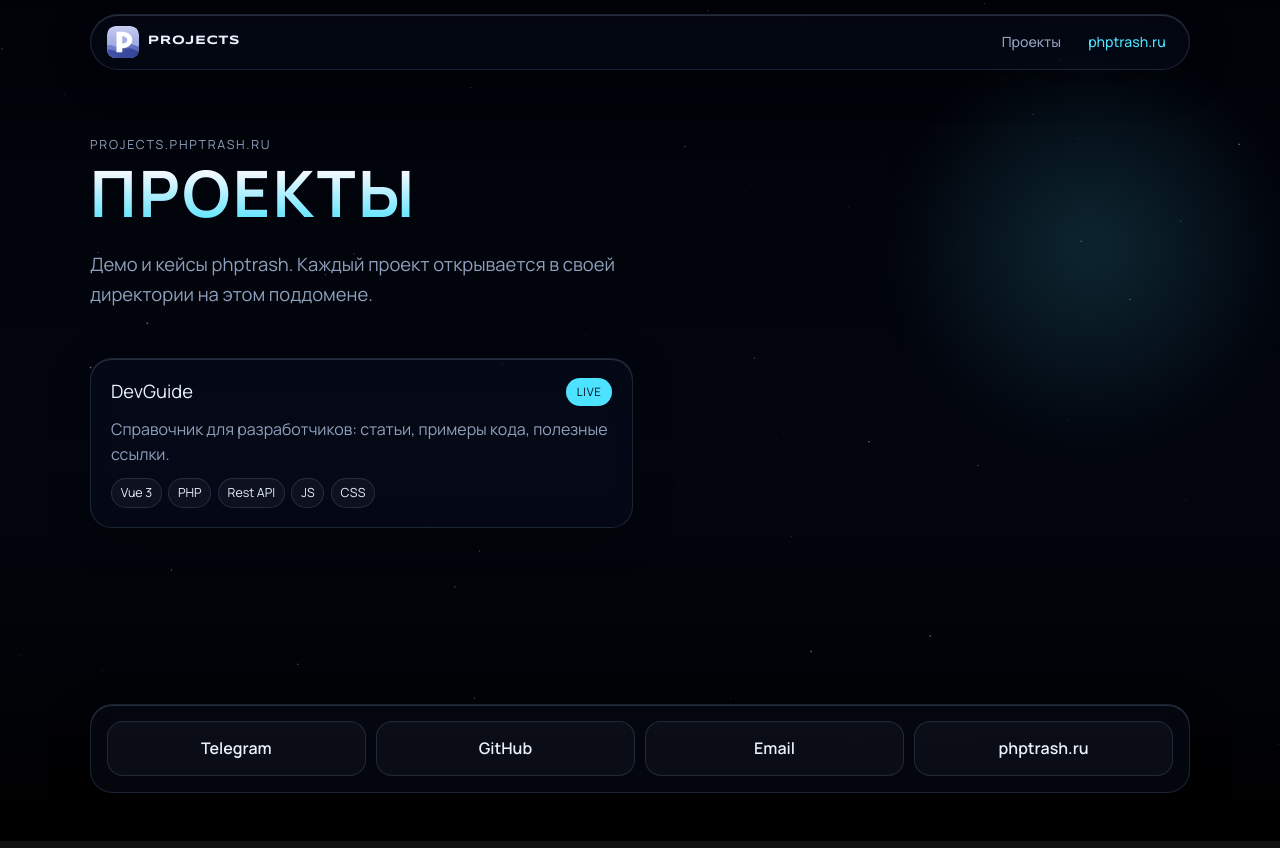
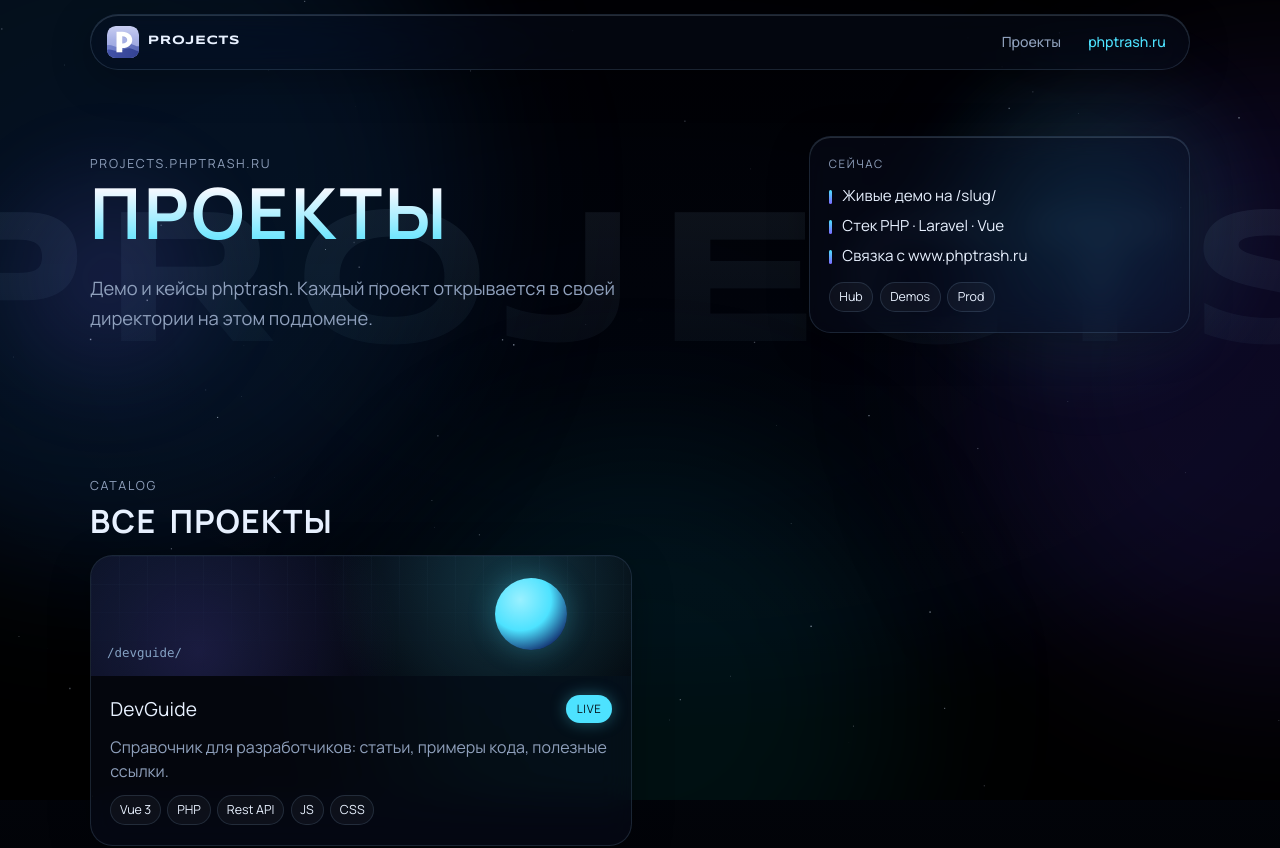
Before and after one commit to razemsb/phptrash.ru, a Vue app: page / in a window 1280 px wide. Shown: the top 848 px of the page. Built offline with nearby package versions, Linux system fonts and the light colour scheme.

Commit message:
Polish hub visuals to match portfolio cosmos style.
Keep FTP deploy workflow targeting /www/projects.phptrash.ru/.

Co-authored-by: Cursor <cursoragent@cursor.com>

```diff
--- a/src/App.vue
+++ b/src/App.vue
@@ -1,5 +1,6 @@
 <script setup lang="ts">
 import StarsCanvas from '@/components/StarsCanvas.vue'
+import CosmosLayer from '@/components/CosmosLayer.vue'
 import Navbar from '@/components/Navbar.vue'
 import Hero from '@/components/Hero.vue'
 import ProjectsGrid from '@/components/ProjectsGrid.vue'
@@ -8,6 +9,7 @@ import Footer from '@/components/Footer.vue'
 
 <template>
   <div class="shell">
+    <CosmosLayer />
     <StarsCanvas />
     <Navbar />
     <main>
@@ -22,6 +24,8 @@ import Footer from '@/components/Footer.vue'
 .shell {
   position: relative;
   min-height: 100vh;
+  overflow-x: hidden;
+  background: linear-gradient(180deg, var(--bg), var(--bg-2) 50%, #000 100%);
 }
 
 main {
--- /dev/null
+++ b/src/components/CosmosLayer.vue
@@ -0,0 +1,100 @@
+<script setup lang="ts"></script>
+
+<template>
+  <div class="cosmos" aria-hidden="true">
+    <div class="veil" />
+    <div class="nebula n1" />
+    <div class="nebula n2" />
+    <div class="nebula n3" />
+    <div class="watermark">PROJECTS</div>
+  </div>
+</template>
+
+<style scoped>
+.cosmos {
+  position: fixed;
+  inset: 0;
+  z-index: 0;
+  pointer-events: none;
+  overflow: hidden;
+}
+
+.veil {
+  position: absolute;
+  inset: 0;
+  background:
+    radial-gradient(ellipse 70% 55% at 50% 40%, transparent 0%, rgba(0, 0, 0, 0.35) 72%, #000 100%);
+}
+
+.nebula {
+  position: absolute;
+  border-radius: 50%;
+  filter: blur(80px);
+}
+
+.n1 {
+  top: -18%;
+  left: -20%;
+  width: 55vmax;
+  height: 55vmax;
+  background: var(--nebula-a);
+  animation: drift 28s ease-in-out infinite;
+}
+
+.n2 {
+  top: 8%;
+  right: -24%;
+  width: 48vmax;
+  height: 48vmax;
+  background: var(--nebula-b);
+  animation: drift 36s ease-in-out infinite reverse;
+}
+
+.n3 {
+  bottom: -20%;
+  left: 30%;
+  width: 40vmax;
+  height: 40vmax;
+  background: rgba(0, 160, 180, 0.1);
+  animation: drift 42s ease-in-out infinite;
+}
+
+.watermark {
+  position: absolute;
+  top: 18%;
+  left: 50%;
+  transform: translateX(-50%);
+  font-family: var(--font-display);
+  font-size: clamp(4rem, 18vw, 12rem);
+  font-weight: 700;
+  letter-spacing: 0.08em;
+  color: transparent;
+  background: linear-gradient(180deg, rgba(180, 220, 255, 0.09), rgba(77, 226, 255, 0.02));
+  -webkit-background-clip: text;
+  background-clip: text;
+  white-space: nowrap;
+  user-select: none;
+}
+
+@keyframes drift {
+  0%,
+  100% {
+    transform: translate3d(0, 0, 0) scale(1);
+  }
+  50% {
+    transform: translate3d(3%, -4%, 0) scale(1.06);
+  }
+}
+
+@media (max-width: 820px) {
+  .nebula {
+    filter: blur(55px);
+  }
+}
+
+@media (prefers-reduced-motion: reduce) {
+  .nebula {
+    animation: none;
+  }
+}
+</style>
--- a/src/components/Hero.vue
+++ b/src/components/Hero.vue
@@ -2,14 +2,31 @@
 
 <template>
   <section id="top" class="hero page">
-    <div class="glow" aria-hidden="true" />
+    <div class="glow a" aria-hidden="true" />
+    <div class="glow b" aria-hidden="true" />
 
+    <div class="hero-main">
       <p class="kicker">projects.phptrash.ru</p>
       <h1>Проекты</h1>
       <p class="pitch">
         Демо и кейсы phptrash. Каждый проект открывается в своей директории на
         этом поддомене.
       </p>
+    </div>
+
+    <aside class="hero-card glass">
+      <p class="card-label">Сейчас</p>
+      <ul>
+        <li>Живые демо на /slug/</li>
+        <li>Стек PHP · Laravel · Vue</li>
+        <li>Связка с www.phptrash.ru</li>
+      </ul>
+      <div class="tags">
+        <span>Hub</span>
+        <span>Demos</span>
+        <span>Prod</span>
+      </div>
+    </aside>
   </section>
 </template>
 
@@ -17,32 +34,46 @@
 .hero {
   position: relative;
   z-index: 1;
+  display: grid;
+  gap: 1.5rem;
   padding-top: clamp(6.5rem, 14vw, 8.5rem);
-  padding-bottom: clamp(1.5rem, 4vw, 2.5rem);
+  padding-bottom: clamp(2rem, 5vw, 3.5rem);
+  align-items: end;
 }
 
 .glow {
   position: absolute;
-  top: 10%;
-  right: -10%;
-  width: min(55vw, 420px);
-  height: min(55vw, 420px);
   border-radius: 50%;
-  background: radial-gradient(circle, rgba(77, 226, 255, 0.16), transparent 68%);
-  filter: blur(20px);
   pointer-events: none;
   z-index: -1;
+  filter: blur(28px);
+}
+
+.glow.a {
+  top: 8%;
+  right: -8%;
+  width: min(48vw, 380px);
+  height: min(48vw, 380px);
+  background: radial-gradient(circle, rgba(77, 226, 255, 0.2), transparent 70%);
+}
+
+.glow.b {
+  bottom: -10%;
+  left: -12%;
+  width: min(42vw, 300px);
+  height: min(42vw, 300px);
+  background: radial-gradient(circle, rgba(124, 107, 255, 0.16), transparent 70%);
 }
 
 h1 {
   margin: 0 0 1rem;
   font-family: var(--font-display);
-  font-size: clamp(2.2rem, 7vw, 4rem);
+  font-size: clamp(2.4rem, 8vw, 4.4rem);
   font-weight: 700;
   letter-spacing: 0.04em;
   text-transform: uppercase;
-  line-height: 1.05;
-  background: linear-gradient(180deg, #f2f8ff 10%, var(--accent) 90%);
+  line-height: 1.02;
+  background: linear-gradient(180deg, #f2f8ff 8%, var(--accent) 92%);
   -webkit-background-clip: text;
   background-clip: text;
   color: transparent;
@@ -55,4 +86,65 @@ h1 {
   font-size: clamp(1rem, 2.2vw, 1.15rem);
   line-height: 1.65;
 }
+
+.hero-card {
+  padding: 1.15rem 1.2rem 1.25rem;
+  border-radius: 1.35rem;
+}
+
+.card-label {
+  margin: 0 0 0.75rem;
+  font-size: 0.72rem;
+  letter-spacing: 0.14em;
+  text-transform: uppercase;
+  color: var(--muted);
+}
+
+ul {
+  margin: 0 0 1rem;
+  padding: 0;
+  list-style: none;
+  display: grid;
+  gap: 0.55rem;
+}
+
+li {
+  position: relative;
+  padding-left: 0.85rem;
+  color: var(--text);
+  font-size: 0.95rem;
+  line-height: 1.4;
+}
+
+li::before {
+  content: '';
+  position: absolute;
+  left: 0;
+  top: 0.35rem;
+  width: 3px;
+  height: 0.85rem;
+  border-radius: 999px;
+  background: linear-gradient(180deg, var(--accent), var(--accent-2));
+}
+
+.tags {
+  display: flex;
+  flex-wrap: wrap;
+  gap: 0.4rem;
+}
+
+.tags span {
+  padding: 0.3rem 0.6rem;
+  border-radius: 999px;
+  font-size: 0.78rem;
+  border: 1px solid var(--glass-border);
+  background: rgba(255, 255, 255, 0.04);
+}
+
+@media (min-width: 900px) {
+  .hero {
+    grid-template-columns: 1.35fr 0.75fr;
+    gap: 2rem;
+  }
+}
 </style>
--- a/src/components/ProjectsGrid.vue
+++ b/src/components/ProjectsGrid.vue
@@ -10,15 +10,25 @@ const statusLabel: Record<string, string> = {
 
 <template>
   <section id="projects" class="section page">
+    <p class="kicker">Catalog</p>
+    <h2 class="section-title">Все проекты</h2>
+
     <div v-if="projects.length" class="grid">
       <a
-        v-for="project in projects"
+        v-for="(project, i) in projects"
         :key="project.id"
         :href="project.path"
         class="card glass"
+        :style="{ '--i': i }"
         :target="project.path.startsWith('http') ? '_blank' : undefined"
         :rel="project.path.startsWith('http') ? 'noopener noreferrer' : undefined"
       >
+        <div class="preview" aria-hidden="true">
+          <span class="orb" />
+          <span class="grid-lines" />
+          <span class="slug">{{ project.path }}</span>
+        </div>
+        <div class="body">
           <div class="head">
             <h3>{{ project.title }}</h3>
             <span class="badge" :data-status="project.status">
@@ -28,6 +38,7 @@ const statusLabel: Record<string, string> = {
           <p>{{ project.blurb }}</p>
           <div class="tags">
             <span v-for="tag in project.tags" :key="tag">{{ tag }}</span>
+          </div>
         </div>
       </a>
     </div>
@@ -42,27 +53,78 @@ const statusLabel: Record<string, string> = {
 .section {
   position: relative;
   z-index: 1;
-  padding-top: 0.5rem;
 }
 
 .grid {
   display: grid;
-  gap: 0.85rem;
+  gap: 0.95rem;
 }
 
 .card {
   display: grid;
-  gap: 0.7rem;
-  padding: 1.2rem 1.25rem;
-  border-radius: 1.35rem;
+  overflow: hidden;
+  border-radius: 1.4rem;
+  padding: 0;
   transition:
-    transform 0.2s ease,
-    border-color 0.2s ease;
+    transform 0.25s ease,
+    border-color 0.25s ease,
+    box-shadow 0.25s ease;
+  animation: rise 0.55s ease both;
+  animation-delay: calc(var(--i, 0) * 60ms);
 }
 
 .card:hover {
-  transform: translateY(-2px);
-  border-color: color-mix(in oklab, var(--accent) 40%, var(--glass-border));
+  transform: translateY(-3px);
+  border-color: color-mix(in oklab, var(--accent) 45%, var(--glass-border));
+  box-shadow:
+    0 16px 48px rgba(0, 0, 0, 0.35),
+    0 0 0 1px color-mix(in oklab, var(--accent) 18%, transparent);
+}
+
+.preview {
+  position: relative;
+  min-height: 7.5rem;
+  background:
+    radial-gradient(circle at 78% 30%, rgba(77, 226, 255, 0.22), transparent 42%),
+    radial-gradient(circle at 20% 80%, rgba(124, 107, 255, 0.18), transparent 45%),
+    linear-gradient(145deg, #07101f, #03060f 60%, #010208);
+  overflow: hidden;
+}
+
+.orb {
+  position: absolute;
+  right: 12%;
+  top: 18%;
+  width: 4.5rem;
+  height: 4.5rem;
+  border-radius: 50%;
+  background: radial-gradient(circle at 35% 30%, #9af0ff, #4de2ff 45%, #163a78 78%, #020812);
+  box-shadow: 0 0 28px rgba(77, 226, 255, 0.28);
+}
+
+.grid-lines {
+  position: absolute;
+  inset: 0;
+  background-image:
+    linear-gradient(rgba(160, 210, 255, 0.05) 1px, transparent 1px),
+    linear-gradient(90deg, rgba(160, 210, 255, 0.05) 1px, transparent 1px);
+  background-size: 28px 28px;
+  mask-image: linear-gradient(180deg, rgba(0, 0, 0, 0.55), transparent);
+}
+
+.slug {
+  position: absolute;
+  left: 1rem;
+  bottom: 0.85rem;
+  font-family: ui-monospace, SFMono-Regular, Menlo, Consolas, monospace;
+  font-size: 0.78rem;
+  color: rgba(180, 220, 255, 0.7);
+}
+
+.body {
+  display: grid;
+  gap: 0.7rem;
+  padding: 1.15rem 1.2rem 1.25rem;
 }
 
 .head {
@@ -74,7 +136,8 @@ const statusLabel: Record<string, string> = {
 
 h3 {
   margin: 0;
-  font-size: 1.15rem;
+  font-size: 1.2rem;
+  letter-spacing: 0.01em;
 }
 
 .badge {
@@ -85,15 +148,17 @@ h3 {
   text-transform: uppercase;
   border: 1px solid var(--glass-border);
   color: var(--muted);
+  flex-shrink: 0;
 }
 
 .badge[data-status='live'] {
   color: #041018;
   background: var(--accent);
   border-color: transparent;
+  box-shadow: 0 0 16px rgba(77, 226, 255, 0.35);
 }
 
-.card > p {
+.body > p {
   margin: 0;
   color: var(--muted);
   line-height: 1.55;
@@ -124,9 +189,26 @@ h3 {
   color: var(--muted);
 }
 
+@keyframes rise {
+  from {
+    opacity: 0;
+    transform: translateY(12px);
+  }
+  to {
+    opacity: 1;
+    transform: translateY(0);
+  }
+}
+
 @media (min-width: 820px) {
   .grid {
     grid-template-columns: repeat(2, minmax(0, 1fr));
   }
 }
+
+@media (prefers-reduced-motion: reduce) {
+  .card {
+    animation: none;
+  }
+}
 </style>
--- a/src/components/StarsCanvas.vue
+++ b/src/components/StarsCanvas.vue
@@ -7,35 +7,42 @@ let w = 0
 let h = 0
 let stars: { x: number; y: number; z: number; s: number }[] = []
 let t = 0
+let last = 0
 
 const spawn = () => {
-  const count = Math.min(120, Math.floor((w * h) / 14000))
+  const count = Math.min(140, Math.floor((w * h) / 12000))
   stars = Array.from({ length: count }, () => ({
     x: Math.random() * w,
     y: Math.random() * h,
     z: Math.random(),
-    s: Math.random() * 1.2 + 0.3,
+    s: Math.random() * 1.25 + 0.25,
   }))
 }
 
 const resize = () => {
   const canvas = canvasRef.value
   if (!canvas) return
-  w = Math.floor(window.innerWidth)
-  h = Math.floor(window.innerHeight)
+  w = Math.max(1, Math.floor(window.innerWidth))
+  h = Math.max(1, Math.floor(window.innerHeight))
   canvas.width = w
   canvas.height = h
   spawn()
 }
 
-const draw = () => {
+const draw = (now: number) => {
   const ctx = canvasRef.value?.getContext('2d')
   if (!ctx) return
-  t += 0.004
+  if (now - last < 33) {
+    raf = requestAnimationFrame(draw)
+    return
+  }
+  last = now
+  t += 0.0035
   ctx.clearRect(0, 0, w, h)
   for (const star of stars) {
-    const y = (star.y + t * (12 + star.z * 28)) % (h + 10)
-    ctx.fillStyle = `rgba(220,235,255,${0.2 + star.z * 0.55})`
+    const y = (star.y + t * (10 + star.z * 30)) % (h + 12)
+    const alpha = 0.18 + star.z * 0.6
+    ctx.fillStyle = `rgba(220,235,255,${alpha})`
     ctx.fillRect(star.x, y, star.s, star.s)
   }
   raf = requestAnimationFrame(draw)
@@ -60,9 +67,12 @@ onUnmounted(() => {
 <style scoped>
 .stars {
   position: fixed;
-  inset: 0;
+  top: 0;
+  left: 0;
+  width: 100%;
+  height: 100svh;
   z-index: 0;
   pointer-events: none;
-  opacity: 0.75;
+  opacity: 0.8;
 }
 </style>
```
Also changed, not shown: 1 other file (tests, documents, lock files or other folders). Lines whose indentation alone changed are shown as unchanged.
